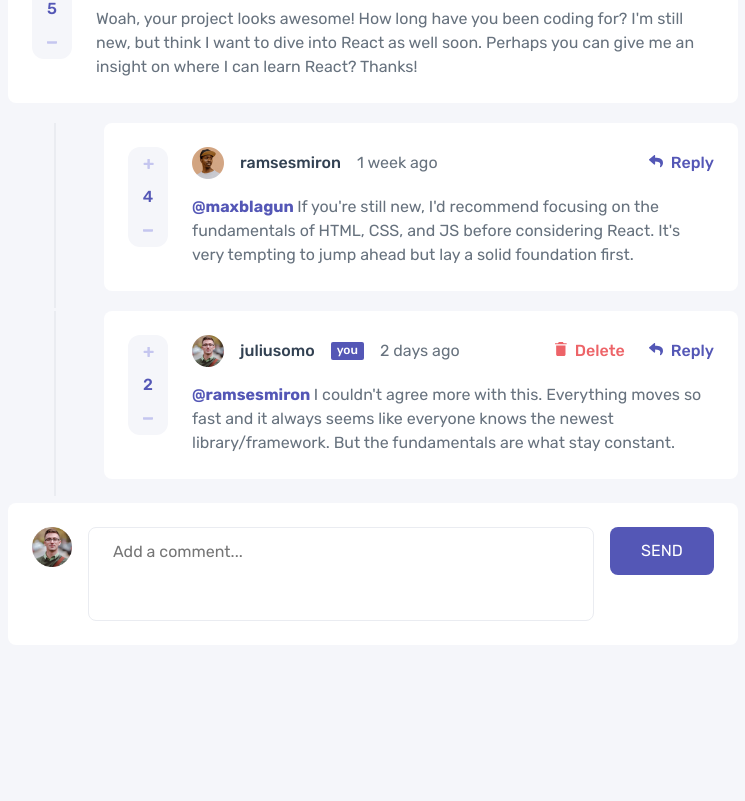
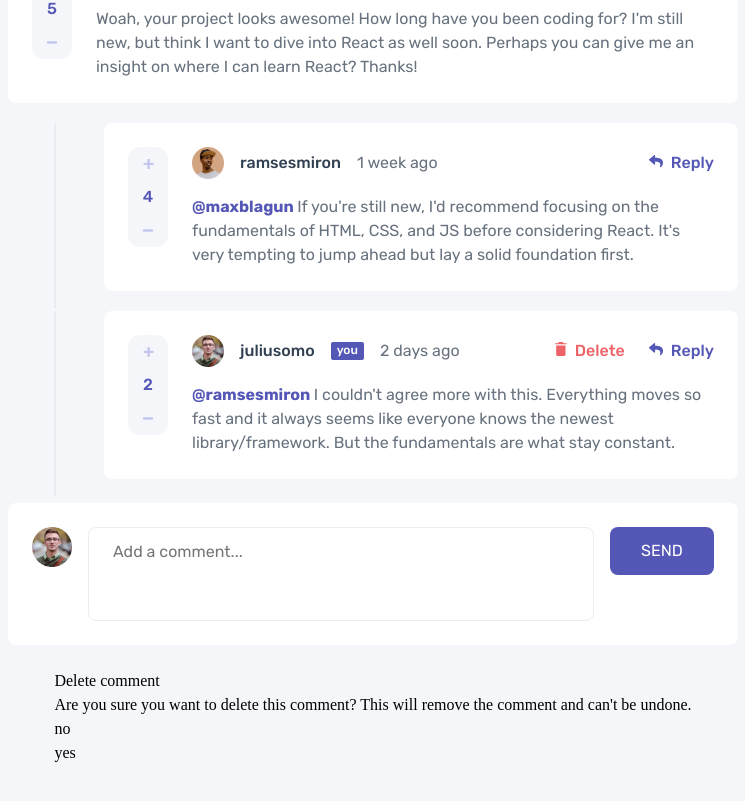
Before and after one commit to JustANipple/interactive-comments-section, a React (Vite) app: page / in a window 1280 px wide. Shown: the part 317-1118 px from the top of the page, without its empty margins (267-1012 px from the left). Before the commit the page ends 1026 px from the top, so only its background shows below. Built offline with nearby package versions, Linux system fonts and the light colour scheme.

Commit message:
modified:   src/App.jsx 	new file:   src/components/Modal/Modal.jsx 	new file:   src/components/Modal/Modal.module.css

```diff
--- a/src/App.jsx
+++ b/src/App.jsx
@@ -3,6 +3,7 @@ import './App.css'
 import Comment from "./components/Comment/Comment"
 import Post from './components/Post/Post'
 import jsonData from "./data.json"
+import Modal from './components/Modal/Modal';
 
 function App() {
 
@@ -44,6 +45,10 @@ function App() {
         data={data}
         setData={setData}
       />
+      <Modal
+        data={data}
+        setData={setData}
+      />
     </main>
   )
 }
--- /dev/null
+++ b/src/components/Modal/Modal.jsx
@@ -0,0 +1,42 @@
+import Actions from "../Actions/Actions"
+import styles from "./Modal.module.css"
+
+const Modal = ( data, setData) => {
+
+    //generates a new key and saves it into localStorage
+    function generateKey() {
+        const key = localStorage.getItem("id");
+        const parsedId = parseInt(key) + 1;
+        localStorage.setItem("id", parsedId);
+        return parsedId;
+    }
+
+    return (
+        <div className={styles.dark_layer}>
+            <div className={styles.modal}>
+                <p className={styles.title}>Delete comment</p>
+                <p className={styles.paragraph}>
+                    Are you sure you want to delete this comment? This will remove the comment and can't be undone.
+                </p>
+                <div className={styles.buttons}>
+                    <Actions
+                        id={generateKey()}
+                        category={"modal"}
+                        type={"no"}
+                        data={data}
+                        setData={setData}
+                    />
+                    <Actions
+                        id={generateKey()}
+                        category={"modal"}
+                        type={"yes"}
+                        data={data}
+                        setData={setData}
+                    />
+                </div>
+            </div>
+        </div>
+    )
+}
+
+export default Modal
```
Also changed, not shown: src/components/Modal/Modal.module.css (added).
